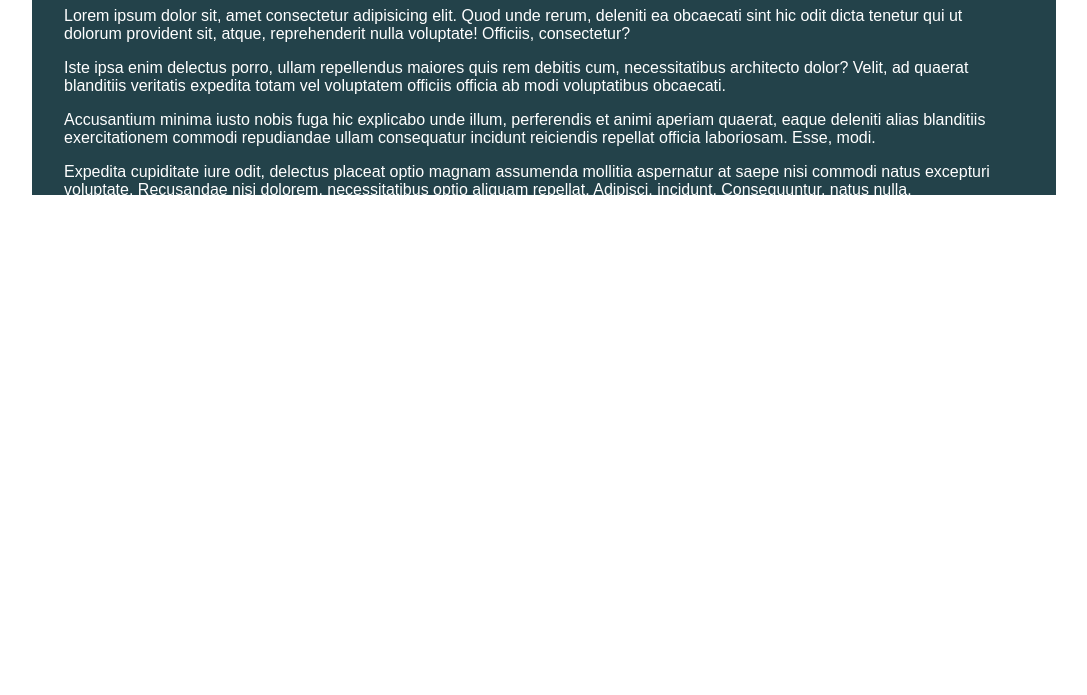
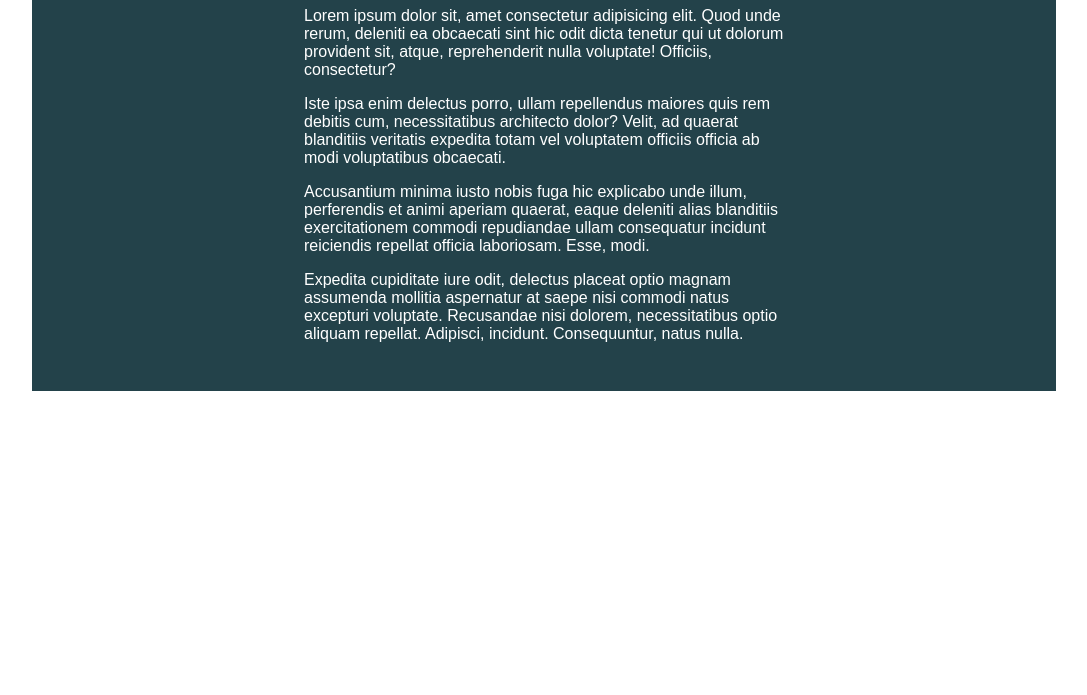
Before and after one commit to ad-monir2001/21-Day-code-on-responsiveness, a plain HTML site: page Challenge Day-01/index.html in a window 1280 px wide. Shown: the part 105-800 px from the top of the page, without its empty margins (96-1183 px from the left). Drawn offline with Linux system fonts and the light colour scheme.

Commit message:
Solve if this challenge.

```diff
--- a/Challenge Day-01/style.css
+++ b/Challenge Day-01/style.css
@@ -29,5 +29,12 @@ body {
   margin: 0 auto;
 
   padding: 2em;
-  height: 300px;
+  /* height: 300px; */  /* ! Here height won't be declared. Solution of Ins-2 */
 }
+
+          /* ! Solution of Ins-1 */
+
+.intro-content{
+  width: 50%;
+  margin: 0 auto;     /* !  The CSS property is commonly used to horizontally center an element within its container.*/
+}
```
